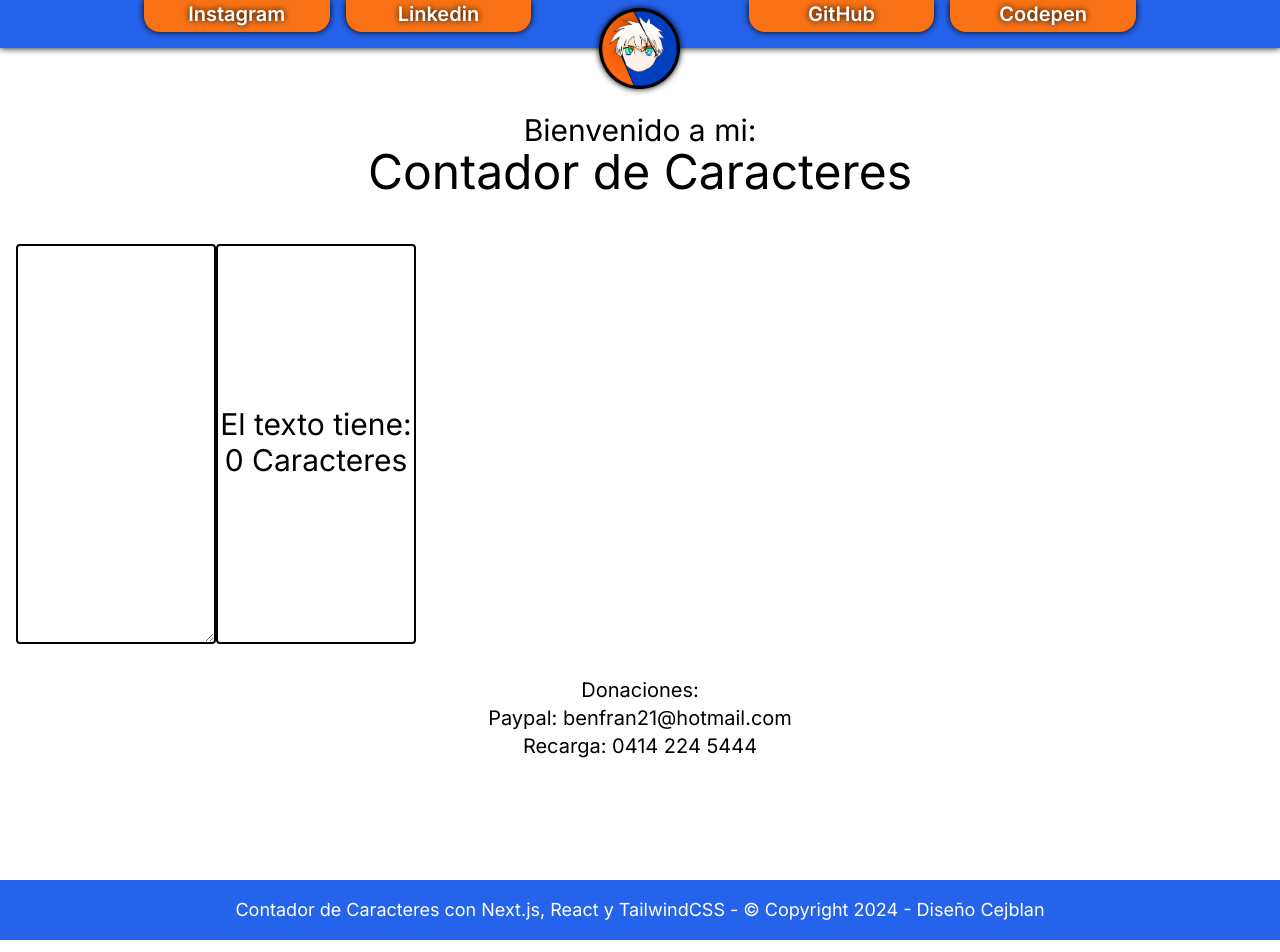
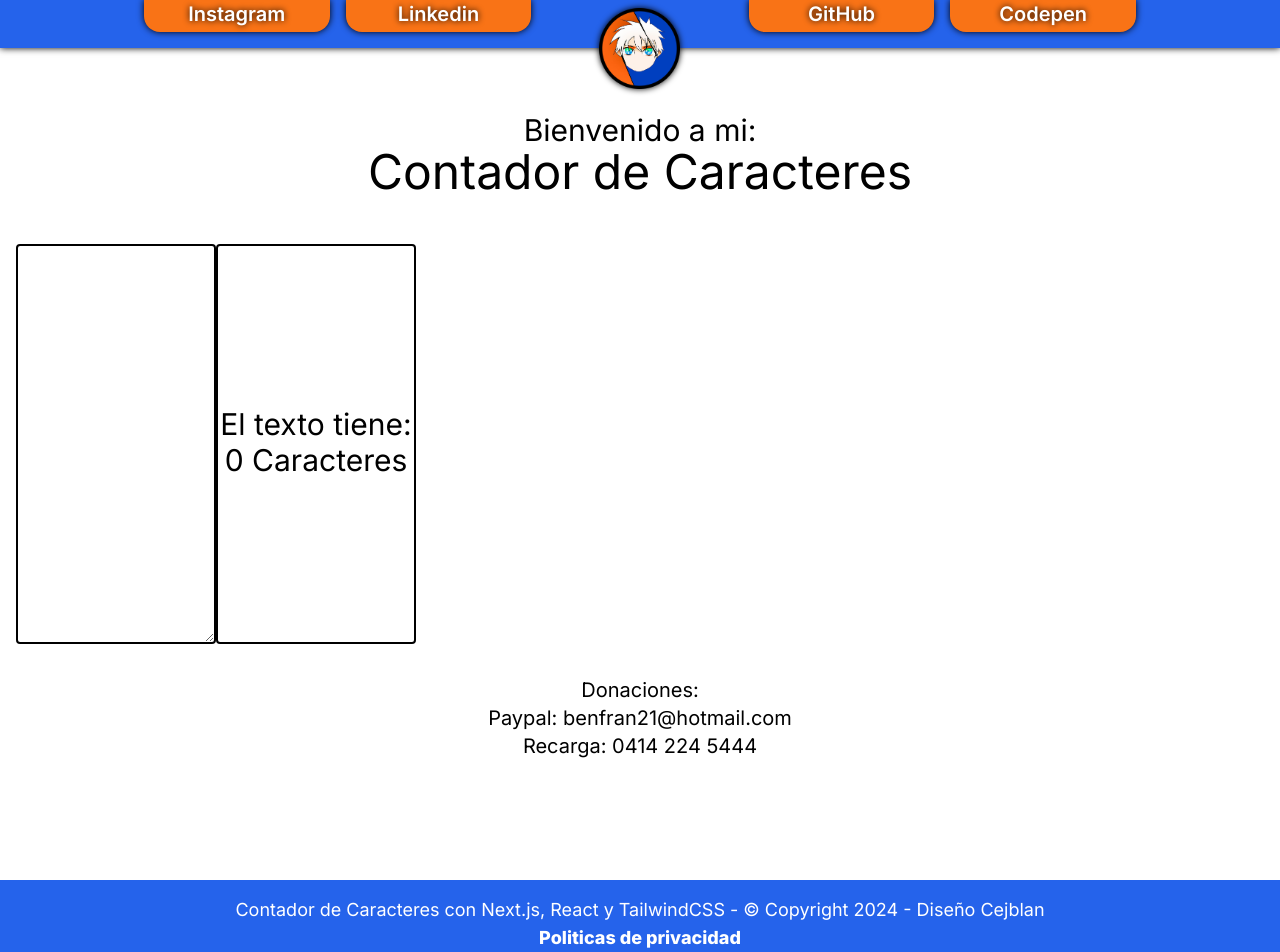
Before and after one commit to cejblan/character-counter-nextjs, a Next.js app: page / in a window 1280 px wide. Shown: the top 952 px of the page. Built offline with nearby package versions, Linux system fonts and the light colour scheme.

Commit message:
Se agrego la pagina privacy al footer

```diff
--- a/components/footer.js
+++ b/components/footer.js
@@ -1,7 +1,10 @@
+import Link from "next/link"
+
 export default function footer() {
     return (
         <footer className="bg-blue-600 text-center text-lg w-full text-white p-2">
             <p>Contador de Caracteres con Next.js, React y TailwindCSS - © Copyright 2024 - Diseño Cejblan</p>
+            <Link className="font-extrabold" href="/privacy">Politicas de privacidad</Link>
         </footer>
     )
 }
```
